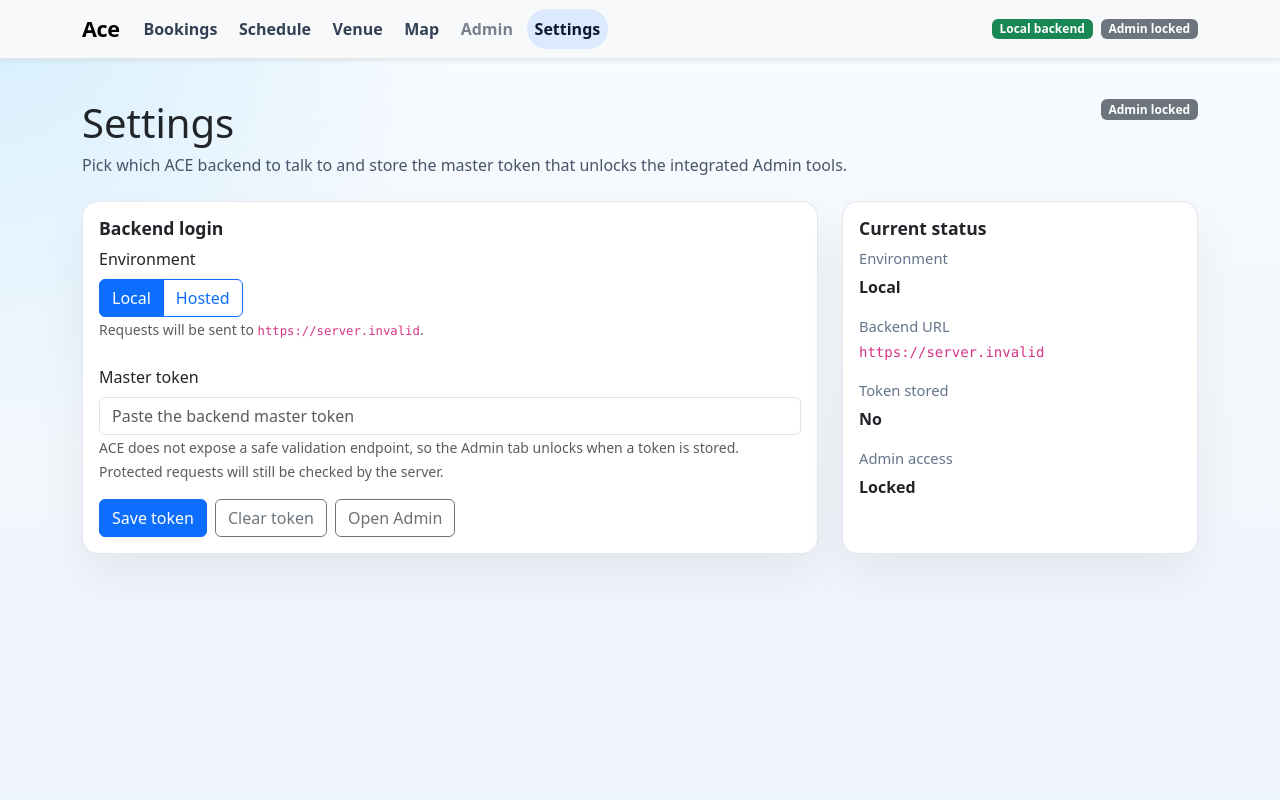
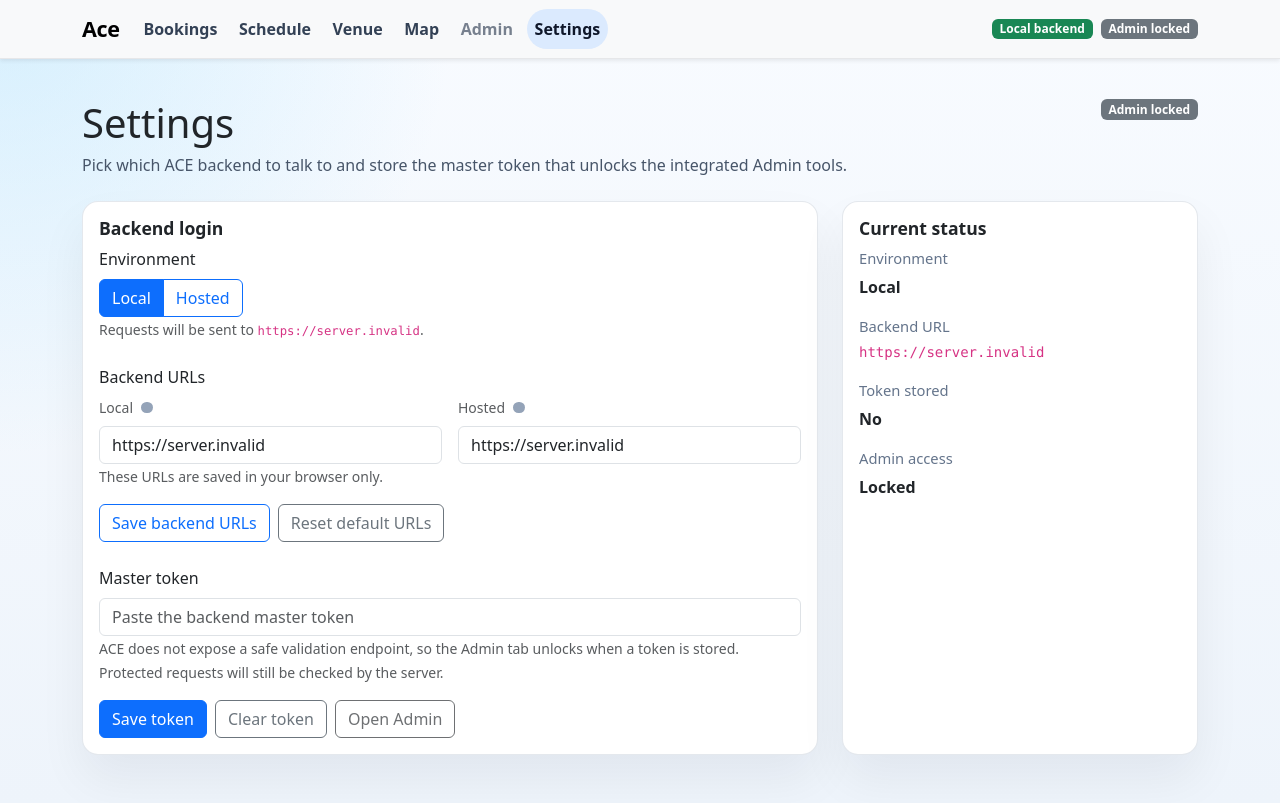
Before and after one commit to nikhil1231/Ace-Frontend, a React (Create React App) app: page /#/settings in a window 1280 px wide. Built offline with nearby package versions, Linux system fonts and the light colour scheme; no server answers.

Commit message:
feat: custom endpoints + health light

```diff
--- a/src/App.css
+++ b/src/App.css
@@ -53,6 +53,25 @@
 .settings-status-item span {
   color: #64748b;
   font-size: 0.92rem;
+}
+
+.backend-health-dot {
+  border-radius: 50%;
+  display: inline-block;
+  height: 0.72rem;
+  width: 0.72rem;
+}
+
+.backend-health-up {
+  background: #16a34a;
+}
+
+.backend-health-down {
+  background: #dc2626;
+}
+
+.backend-health-unknown {
+  background: #94a3b8;
 }
 
 .compact-subtitle {
--- a/src/context/AppSettingsContext.jsx
+++ b/src/context/AppSettingsContext.jsx
@@ -4,7 +4,9 @@ import {
   clearToken as clearStoredToken,
   getBackendOptions,
   getBackendUrl,
+  getDefaultBackendUrls,
   readAppSettings,
+  setBackendUrls as persistBackendUrls,
   setSelectedEnvironment as persistSelectedEnvironment,
   setToken as persistToken,
   subscribeToSettingsChange,
@@ -28,10 +30,13 @@ export const AppSettingsProvider = ({ children }) => {
     environments: getBackendOptions(),
     selectedEnvironment,
     backendUrl: getBackendUrl(selectedEnvironment),
+    backendUrls: settings.backendUrls,
+    defaultBackendUrls: getDefaultBackendUrls(),
     token,
     hasAdminAccess: Boolean(token.trim()),
     setSelectedEnvironment: (environment) =>
       setSettings(persistSelectedEnvironment(environment)),
+    setBackendUrls: (backendUrls) => setSettings(persistBackendUrls(backendUrls)),
     setToken: (value, environment = selectedEnvironment) =>
       setSettings(persistToken(value, environment)),
     clearToken: (environment = selectedEnvironment) =>
--- a/src/pages/SettingsPage.jsx
+++ b/src/pages/SettingsPage.jsx
@@ -14,18 +14,53 @@ import { useLocation, useNavigate } from "react-router-dom";
 
 import { useAppSettings } from "../context/AppSettingsContext";
 
+const normalizeBaseUrl = (value) => String(value || "").trim().replace(/\/+$/, "");
+
+const getHealthcheckUrl = (baseUrl) => `${normalizeBaseUrl(baseUrl)}/health`;
+
+const checkBackendHealth = async (baseUrl, timeoutMs = 5000) => {
+  const url = normalizeBaseUrl(baseUrl);
+  if (!url) {
+    return false;
+  }
+
+  const controller = new AbortController();
+  const timeoutId = window.setTimeout(() => controller.abort(), timeoutMs);
+
+  try {
+    const response = await fetch(getHealthcheckUrl(url), {
+      method: "GET",
+      signal: controller.signal,
+    });
+    return response.ok;
+  } catch (error) {
+    return false;
+  } finally {
+    window.clearTimeout(timeoutId);
+  }
+};
+
 const SettingsPage = () => {
   const {
     backendUrl,
+    backendUrls,
     clearToken,
+    defaultBackendUrls,
     environments,
     hasAdminAccess,
     selectedEnvironment,
+    setBackendUrls,
     setSelectedEnvironment,
     setToken,
     token,
   } = useAppSettings();
   const [draftToken, setDraftToken] = useState(token);
+  const [draftBackendUrls, setDraftBackendUrls] = useState(backendUrls);
+  const [healthStatuses, setHealthStatuses] = useState({
+    local: null,
+    hosted: null,
+  });
+  const [isCheckingHealth, setIsCheckingHealth] = useState(false);
   const navigate = useNavigate();
   const location = useLocation();
 
@@ -33,10 +68,48 @@ const SettingsPage = () => {
     setDraftToken(token);
   }, [selectedEnvironment, token]);
 
+  useEffect(() => {
+    setDraftBackendUrls(backendUrls);
+  }, [backendUrls]);
+
   const redirectedFrom = location.state?.redirectTo;
 
   const handleSave = () => {
     setToken(draftToken);
+  };
+
+  const handleSaveBackendUrls = () => {
+    setBackendUrls(draftBackendUrls);
+    const nextHealthStatuses = {};
+
+    setIsCheckingHealth(true);
+    Promise.all(
+      environments.map(async (environment) => {
+        const configuredUrl =
+          draftBackendUrls[environment.key] || defaultBackendUrls[environment.key];
+        const isHealthy = await checkBackendHealth(configuredUrl);
+        nextHealthStatuses[environment.key] = isHealthy;
+      })
+    )
+      .then(() => {
+        setHealthStatuses((previousValue) => ({
+          ...previousValue,
+          ...nextHealthStatuses,
+        }));
+      })
+      .finally(() => setIsCheckingHealth(false));
+  };
+
+  const handleResetBackendUrls = () => {
+    setDraftBackendUrls(defaultBackendUrls);
+    setBackendUrls(defaultBackendUrls);
+  };
+
+  const handleBackendUrlChange = (environment, value) => {
+    setDraftBackendUrls((previousValue) => ({
+      ...previousValue,
+      [environment]: value,
+    }));
   };
 
   const handleClear = () => {
@@ -96,6 +169,66 @@ const SettingsPage = () => {
                   <Form.Text muted>
                     Requests will be sent to <code>{backendUrl}</code>.
                   </Form.Text>
+                </Form.Group>
+
+                <Form.Group className="mb-4">
+                  <Form.Label>Backend URLs</Form.Label>
+                  <Row className="g-3">
+                    {environments.map((environment) => (
+                      <Col md={6} key={environment.key}>
+                        <Form.Label className="small text-muted d-flex align-items-center gap-2">
+                          {environment.label}
+                          <span
+                            className={`backend-health-dot ${
+                              healthStatuses[environment.key] === null
+                                ? "backend-health-unknown"
+                                : healthStatuses[environment.key]
+                                ? "backend-health-up"
+                                : "backend-health-down"
+                            }`}
+                            title={
+                              healthStatuses[environment.key] === null
+                                ? "Health check not run yet."
+                                : healthStatuses[environment.key]
+                                ? "Service is reachable."
+                                : "Service health check failed."
+                            }
+                          />
+                        </Form.Label>
+                        <Form.Control
+                          type="url"
+                          value={draftBackendUrls[environment.key] || ""}
+                          onChange={(event) =>
+                            handleBackendUrlChange(
+                              environment.key,
+                              event.target.value
+                            )
+                          }
+                          placeholder={`Enter ${environment.label.toLowerCase()} backend URL`}
+                        />
+                      </Col>
+                    ))}
+                  </Row>
+                  <Form.Text muted>
+                    These URLs are saved in your browser only.
+                  </Form.Text>
+                  <div className="d-flex flex-wrap gap-2 mt-3">
+                    <Button
+                      variant="outline-primary"
+                      onClick={handleSaveBackendUrls}
+                      disabled={isCheckingHealth}
+                    >
+                      {isCheckingHealth
+                        ? "Checking backend health..."
+                        : "Save backend URLs"}
+                    </Button>
+                    <Button
+                      variant="outline-secondary"
+                      onClick={handleResetBackendUrls}
+                    >
+                      Reset default URLs
+                    </Button>
+                  </div>
                 </Form.Group>
 
                 <Form.Group className="mb-3">
--- a/src/util.js
+++ b/src/util.js
@@ -13,16 +13,23 @@ const HOSTED_BACKEND_URL =
   process.env.REACT_APP_BACKEND_URL ||
   "https://ace-tennis-9353ae97c95f.herokuapp.com";
 
+const normalizeUrl = (url) => String(url || "").trim().replace(/\/+$/, "");
+
+const DEFAULT_BACKEND_URLS = {
+  local: normalizeUrl(LOCAL_BACKEND_URL),
+  hosted: normalizeUrl(HOSTED_BACKEND_URL),
+};
+
 export const BACKEND_ENVIRONMENTS = {
   local: {
     key: "local",
     label: "Local",
-    url: LOCAL_BACKEND_URL,
+    url: DEFAULT_BACKEND_URLS.local,
   },
   hosted: {
     key: "hosted",
     label: "Hosted",
-    url: HOSTED_BACKEND_URL,
+    url: DEFAULT_BACKEND_URLS.hosted,
   },
 };
 
@@ -31,6 +38,9 @@ const DEFAULT_APP_SETTINGS = {
   tokens: {
     local: "",
     hosted: "",
+  },
+  backendUrls: {
+    ...DEFAULT_BACKEND_URLS,
   },
 };
 
@@ -64,14 +74,20 @@ const writeStoredJson = (key, value) => {
   window.localStorage.setItem(key, JSON.stringify(value));
 };
 
-const normalizeUrl = (url) => url.replace(/\/+$/, "");
-
 const buildDefaultSettings = () => ({
   selectedEnvironment: DEFAULT_APP_SETTINGS.selectedEnvironment,
   tokens: {
     ...DEFAULT_APP_SETTINGS.tokens,
   },
+  backendUrls: {
+    ...DEFAULT_APP_SETTINGS.backendUrls,
+  },
 });
+
+const resolveEnvironmentKey = (environment) =>
+  BACKEND_ENVIRONMENTS[environment]
+    ? environment
+    : DEFAULT_BACKEND_ENVIRONMENT;
 
 export const deepClone = (value) => JSON.parse(JSON.stringify(value));
 
@@ -79,15 +95,22 @@ export const getToday = () => new Date().toISOString().slice(0, 10);
 
 export const readAppSettings = () => {
   const storedValue = readStoredJson(APP_SETTINGS_KEY, {});
-  const selectedEnvironment = BACKEND_ENVIRONMENTS[storedValue.selectedEnvironment]
-    ? storedValue.selectedEnvironment
-    : DEFAULT_BACKEND_ENVIRONMENT;
+  const selectedEnvironment = resolveEnvironmentKey(
+    storedValue.selectedEnvironment
+  );
 
   return {
     selectedEnvironment,
     tokens: {
       local: storedValue.tokens?.local || "",
       hosted: storedValue.tokens?.hosted || "",
+    },
+    backendUrls: {
+      local:
+        normalizeUrl(storedValue.backendUrls?.local) || DEFAULT_BACKEND_URLS.local,
+      hosted:
+        normalizeUrl(storedValue.backendUrls?.hosted) ||
+        DEFAULT_BACKEND_URLS.hosted,
     },
   };
 };
@@ -102,21 +125,55 @@ export const getSelectedEnvironment = () => readAppSettings().selectedEnvironmen
 
 export const setSelectedEnvironment = (environment) => {
   const settings = readAppSettings();
-  settings.selectedEnvironment = BACKEND_ENVIRONMENTS[environment]
-    ? environment
-    : DEFAULT_BACKEND_ENVIRONMENT;
+  settings.selectedEnvironment = resolveEnvironmentKey(environment);
 
   return saveAppSettings(settings);
 };
 
 export const getBackendOptions = () => Object.values(BACKEND_ENVIRONMENTS);
 
+export const getDefaultBackendUrl = (environment) =>
+  DEFAULT_BACKEND_URLS[resolveEnvironmentKey(environment)];
+
+export const getDefaultBackendUrls = () => ({ ...DEFAULT_BACKEND_URLS });
+
 export const getBackendUrl = (environment = getSelectedEnvironment()) => {
-  const config =
-    BACKEND_ENVIRONMENTS[environment] ||
-    BACKEND_ENVIRONMENTS[DEFAULT_BACKEND_ENVIRONMENT];
+  const settings = readAppSettings();
+  const environmentKey = resolveEnvironmentKey(environment);
+  const configuredUrl = normalizeUrl(settings.backendUrls?.[environmentKey]);
 
-  return normalizeUrl(config.url);
+  return configuredUrl || getDefaultBackendUrl(environmentKey);
+};
+
+export const setBackendUrl = (url, environment = getSelectedEnvironment()) => {
+  const settings = readAppSettings();
+  const environmentKey = resolveEnvironmentKey(environment);
+  const normalizedUrl = normalizeUrl(url);
+
+  settings.backendUrls[environmentKey] =
+    normalizedUrl || getDefaultBackendUrl(environmentKey);
+
+  return saveAppSettings(settings);
+};
+
+export const setBackendUrls = (backendUrls = {}) => {
+  const settings = readAppSettings();
+
+  Object.keys(BACKEND_ENVIRONMENTS).forEach((environment) => {
+    const normalizedUrl = normalizeUrl(backendUrls[environment]);
+    settings.backendUrls[environment] =
+      normalizedUrl || getDefaultBackendUrl(environment);
+  });
+
+  return saveAppSettings(settings);
+};
+
+export const resetBackendUrl = (environment = getSelectedEnvironment()) => {
+  const settings = readAppSettings();
+  const environmentKey = resolveEnvironmentKey(environment);
+
+  settings.backendUrls[environmentKey] = getDefaultBackendUrl(environmentKey);
+  return saveAppSettings(settings);
 };
 
 export const getToken = (environment = getSelectedEnvironment()) => {
```
